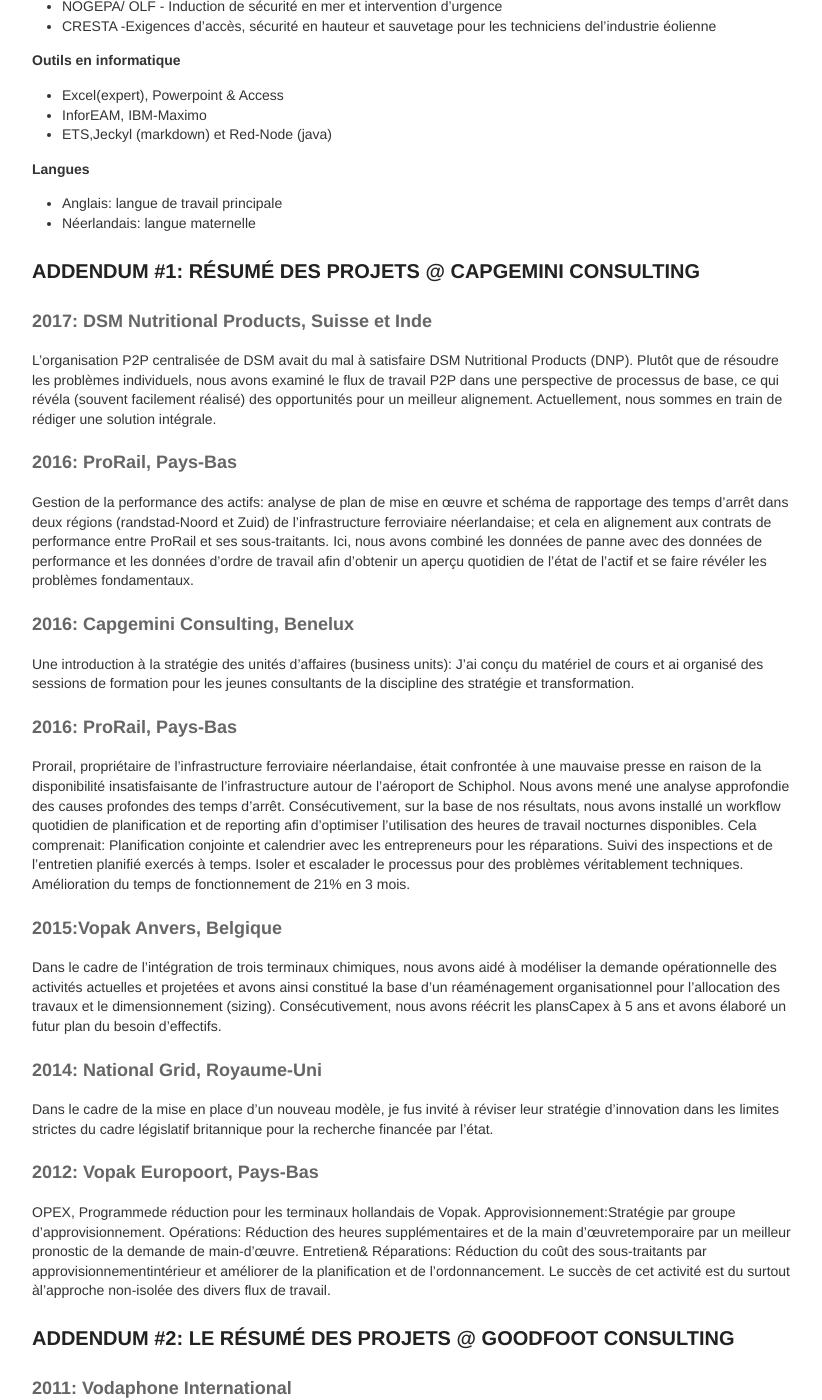
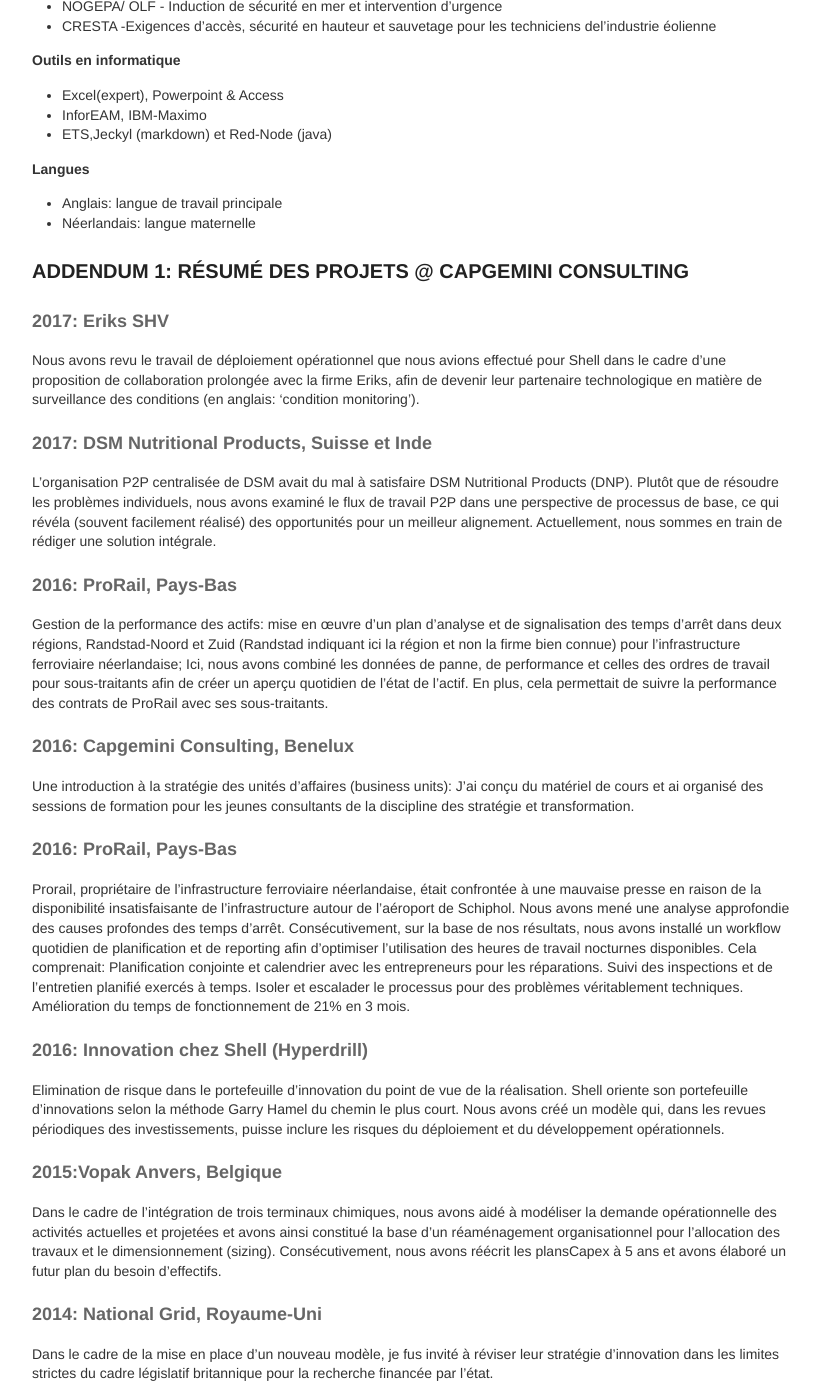
Before and after one commit to fprisse/Digital_for_Industry, a Jekyll site: the page built from quiest.md, in a window 1280 px wide and 1400 px high, scrolled down 1637 px. Shown: the whole window, without its empty margins (228-1050 px from the left). Built offline with Jekyll 4.4.1, drawn with Linux system fonts in a browser that asks for light colours; some of the changed text lies outside the part shown.

Commit message:
2 klussen erbij

```diff
--- a/quiest.md
+++ b/quiest.md
@@ -77,7 +77,12 @@ Math A+B, physique, chimie, biologie, économie,  Anglais, Néerlandais
 
 
 
-### ADDENDUM #1: RÉSUMÉ DES PROJETS @ CAPGEMINI CONSULTING
+
+### ADDENDUM 1: RÉSUMÉ DES PROJETS @ CAPGEMINI CONSULTING
+
+#### 2017: Eriks SHV
+
+Nous avons revu le travail de déploiement opérationnel que nous avions effectué pour Shell dans le cadre d'une proposition de collaboration prolongée avec la firme Eriks, afin de devenir leur partenaire technologique en matière de surveillance des conditions (en anglais: ‘condition monitoring’).
 
 #### 2017: DSM Nutritional Products, Suisse et Inde
 
@@ -85,7 +90,7 @@ L'organisation P2P centralisée de DSM avait du mal à satisfaire DSM Nutritiona
 
 #### 2016: ProRail, Pays-Bas
 
-Gestion de la performance des actifs: analyse de plan de mise en œuvre et schéma de rapportage des temps d'arrêt dans deux régions (randstad-Noord et Zuid) de l'infrastructure ferroviaire néerlandaise; et cela en alignement aux contrats de performance entre ProRail et ses sous-traitants. Ici, nous avons combiné les données de panne avec des données de performance et les données d’ordre de travail afin d’obtenir un aperçu quotidien de l'état de l'actif et se faire révéler les problèmes fondamentaux.
+Gestion de la performance des actifs: mise en œuvre d'un plan d'analyse et de signalisation des temps d'arrêt dans deux régions, Randstad-Noord et Zuid (Randstad indiquant ici la région et non la firme bien connue) pour l'infrastructure ferroviaire néerlandaise; Ici, nous avons combiné les données de panne, de performance et celles des ordres de travail pour sous-traitants afin de créer un aperçu quotidien de l'état de l'actif. En plus, cela permettait de suivre la performance des contrats de ProRail avec ses sous-traitants.
 
 #### 2016: Capgemini Consulting, Benelux
 
@@ -95,6 +100,14 @@ Une introduction à la stratégie des unités d'affaires (business units): J’a
 
 Prorail, propriétaire de l'infrastructure ferroviaire néerlandaise, était confrontée à une mauvaise presse en raison de la disponibilité insatisfaisante de l'infrastructure autour de l’aéroport de Schiphol. Nous avons mené une analyse approfondie des causes profondes des temps d'arrêt. Consécutivement, sur la base de nos résultats, nous avons installé un workflow quotidien de planification et de reporting afin d'optimiser l'utilisation des heures de travail nocturnes disponibles. Cela comprenait: Planification conjointe et
 calendrier avec les entrepreneurs pour les réparations. Suivi des inspections et de l'entretien planifié exercés à temps. Isoler et escalader le processus pour des problèmes véritablement techniques. Amélioration du temps de fonctionnement de 21% en 3 mois.
+
+#### 2016: Innovation chez Shell (Hyperdrill)
+
+Elimination de risque dans le portefeuille d'innovation du point de vue de la réalisation.
+Shell oriente son portefeuille d'innovations selon la méthode Garry Hamel du
+chemin le plus court. Nous avons créé un modèle qui, dans les revues périodiques
+des investissements, puisse inclure les risques du déploiement et du développement
+opérationnels.
 
 #### 2015:Vopak Anvers, Belgique
 
@@ -109,7 +122,9 @@ d'innovation dans les limites strictes du cadre législatif britannique pour la
 
 OPEX, Programmede réduction pour les terminaux hollandais de Vopak.  Approvisionnement:Stratégie par groupe d'approvisionnement. Opérations: Réduction des heures supplémentaires et de la main d’œuvretemporaire par un meilleur pronostic de la demande de main-d'œuvre. Entretien& Réparations: Réduction du coût des sous-traitants par approvisionnementintérieur et améliorer de la planification et de l’ordonnancement.  Le succès de cet activité est du surtout àl’approche non-isolée des divers flux de travail.
 
-### ADDENDUM #2: LE RÉSUMÉ DES PROJETS @ GOODFOOT CONSULTING
+
+
+### ADDENDUM 2: LE RÉSUMÉ DES PROJETS @ GOODFOOT CONSULTING
 
 #### 2011: Vodaphone International
 
@@ -160,7 +175,7 @@ Avec McKinsey, nous avons développé un programme pour créer une culture de tr
 
 J’ai dû fermer les installations offshore à Lowestoft, fait fusionner les organisations de soutien offshore Anglais et Néerlandais et fait l’analyse et la mise en œuvre de la planification de logistique maritime.
 
-### ADDENDUM #3:  LE RÉSUMÉ DES PROJETS @ GEMINI CONSULTING
+### ADDENDUM 3:  LE RÉSUMÉ DES PROJETS @ GEMINI CONSULTING
 
 #### 2002: Projet Streamlead à Basell Polyolefins, Europe
 
```
